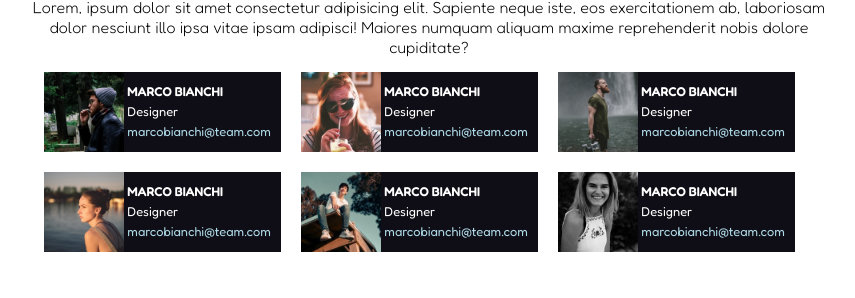
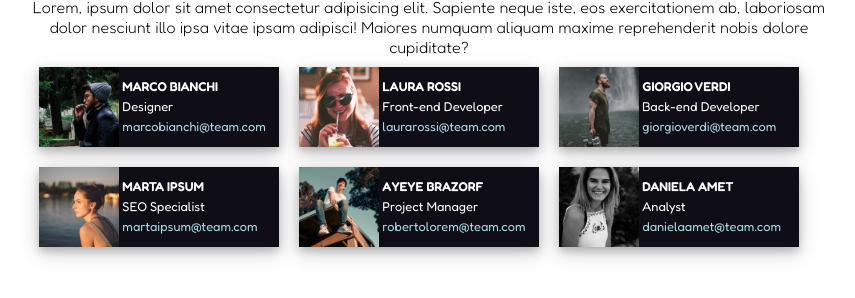
Before and after one commit to MatteoGenovese/html-css-float-cards, a plain HTML site: page index.html in a window 1280 px wide. Shown: the part 42-340 px from the top of the page, without its empty margins (211-1066 px from the left). Drawn offline with Linux system fonts and the light colour scheme.

Commit message:
Consegna2

```diff
--- a/css/master.css
+++ b/css/master.css
@@ -27,29 +27,29 @@ ul{
     margin: 10px 0;
     vertical-align: top;
 }
+.description, h1{
+    text-align: center;
+}
 h1{
-    text-align: center;
     color: #E53170;
     font-weight:600;
 }
+
+
 .container{
     max-width: 800px;
     margin: 0 auto;
 }
-.description{
-    text-align: center;
-}
-
 .fleft{
     float: left;
 }
 .employee{
     width: calc((90% / 3));
     height: 80px;
-    display: inline-block;
     background-color: #0F0E16;
     margin: 10px;
     font-size: 0.8em;
+    box-shadow: 0 4px 8px 0 rgba(0, 0, 0, 0.2), 0 6px 20px 0 rgba(0, 0, 0, 0.19);
 
 }
 
@@ -59,7 +59,7 @@ h1{
 }
 
 .columns{
-    margin: 5px;
+    margin: 0 auto;
 }
 li:nth-child(1){
     text-transform: uppercase;
--- a/index.html
+++ b/index.html
@@ -15,7 +15,8 @@
     </header>
     <div class="container">
         <p class="description">Lorem, ipsum dolor sit amet consectetur adipisicing elit. Sapiente neque iste, eos exercitationem ab, laboriosam dolor nesciunt illo ipsa vitae ipsam adipisci! Maiores numquam aliquam maxime reprehenderit nobis dolore cupiditate?</p>
-        <div class="columns clearfix">
+
+        <div class="columns ">
             <div class="employee fleft">
                 <img src="../html-css-float-cards/img/male1.png" alt="Marco">
                 <ul>
@@ -28,45 +29,45 @@
             <div class="employee fleft">
                 <img src="../html-css-float-cards/img/female1.png" alt="Laura">
                 <ul>
-                    <li>MARCO BIANCHI</li>
-                    <li>Designer</li>
-                    <li>marcobianchi@team.com</li>
+                    <li>LAURA ROSSI</li>
+                    <li>Front-end Developer</li>
+                    <li>laurarossi@team.com</li>
                 </ul>
 
             </div>
             <div class="employee fleft">
                 <img src="../html-css-float-cards/img/male2.png" alt="Giorgio">
                 <ul>
-                    <li>MARCO BIANCHI</li>
-                    <li>Designer</li>
-                    <li>marcobianchi@team.com</li>
+                    <li>GIORGIO VERDI</li>
+                    <li>Back-end Developer</li>
+                    <li>giorgioverdi@team.com</li>
                 </ul>
 
             </div>
             <div class="employee fleft">
                 <img src="../html-css-float-cards/img/female2.png" alt="Marta">
                 <ul>
-                    <li>MARCO BIANCHI</li>
-                    <li>Designer</li>
-                    <li>marcobianchi@team.com</li>
+                    <li>MARTA IPSUM</li>
+                    <li>SEO Specialist</li>
+                    <li>martaipsum@team.com</li>
                 </ul>
 
             </div>
             <div class="employee fleft">
                 <img src="../html-css-float-cards/img/male3.png" alt="Roberto">
                 <ul>
-                    <li>MARCO BIANCHI</li>
-                    <li>Designer</li>
-                    <li>marcobianchi@team.com</li>
+                    <li>AYEYE Brazorf</li>
+                    <li>Project Manager</li>
+                    <li>robertolorem@team.com</li>
                 </ul>
 
             </div>
             <div class="employee fleft">
                 <img src="../html-css-float-cards/img/female3.png" alt="Daniela">
                 <ul>
-                    <li>MARCO BIANCHI</li>
-                    <li>Designer</li>
-                    <li>marcobianchi@team.com</li>
+                    <li>DANIELA AMET</li>
+                    <li>Analyst</li>
+                    <li>danielaamet@team.com</li>
                 </ul>
 
             </div>
```
